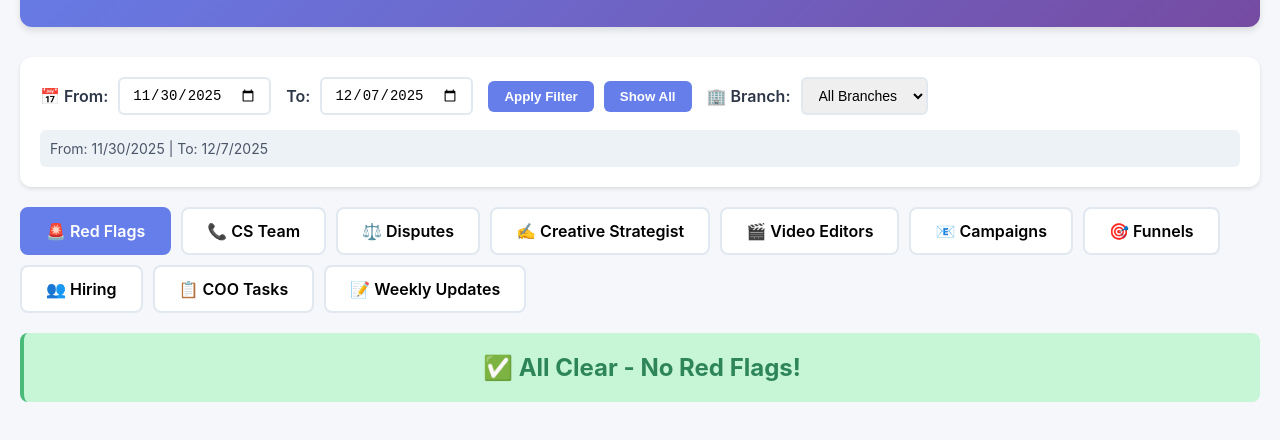
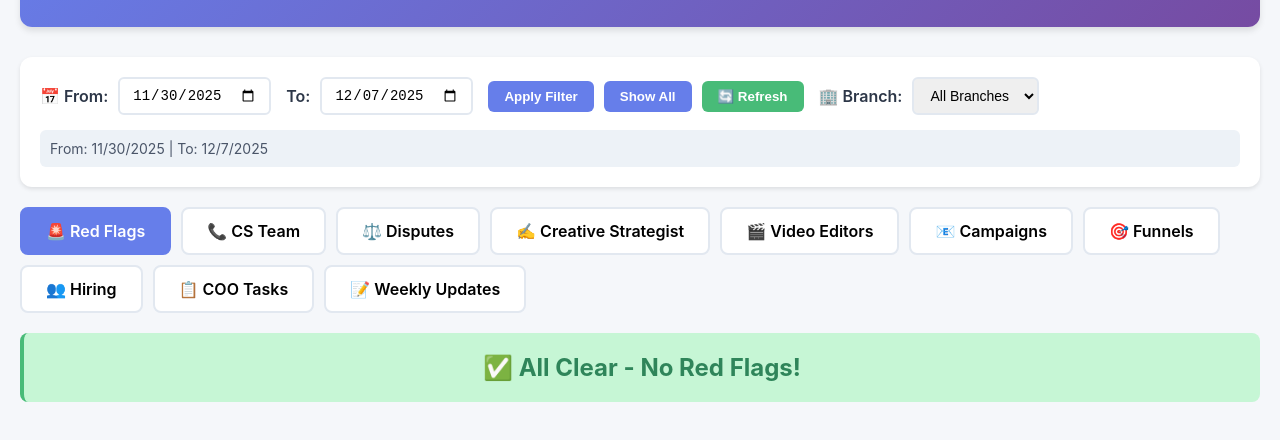
Before and after one commit to pascualcarl819-maker/coo-dashboard, a plain HTML site: page index.html in a window 1280 px wide. Shown: the part 120-560 px from the top of the page. Drawn offline with Linux system fonts and the light colour scheme; no server answers.

Commit message:
Update index.html

```diff
--- a/index.html
+++ b/index.html
@@ -270,6 +270,7 @@
         <div class="filter-group">
             <button onclick="applyFilters()">Apply Filter</button>
             <button onclick="showAll()">Show All</button>
+            <button onclick="refreshData()" style="background: #48bb78;">🔄 Refresh</button>
         </div>
         <div class="filter-group">
             <label>🏢 Branch:</label>
@@ -1305,6 +1306,16 @@
 
         // Auto-refresh every 5 minutes
         setInterval(loadAllData, 5 * 60 * 1000);
+
+        // Manual refresh
+        function refreshData() {
+            const currentTab = document.querySelector('.tab.active').getAttribute('onclick').match(/'([^']+)'/)[1];
+            document.getElementById('filterInfo').textContent = 'Refreshing...';
+            loadAllData().then(() => {
+                showTab(currentTab);
+                document.getElementById('filterInfo').textContent = 'Data refreshed at ' + new Date().toLocaleTimeString();
+            });
+        }
     </script>
 </body>
 </html>
```
